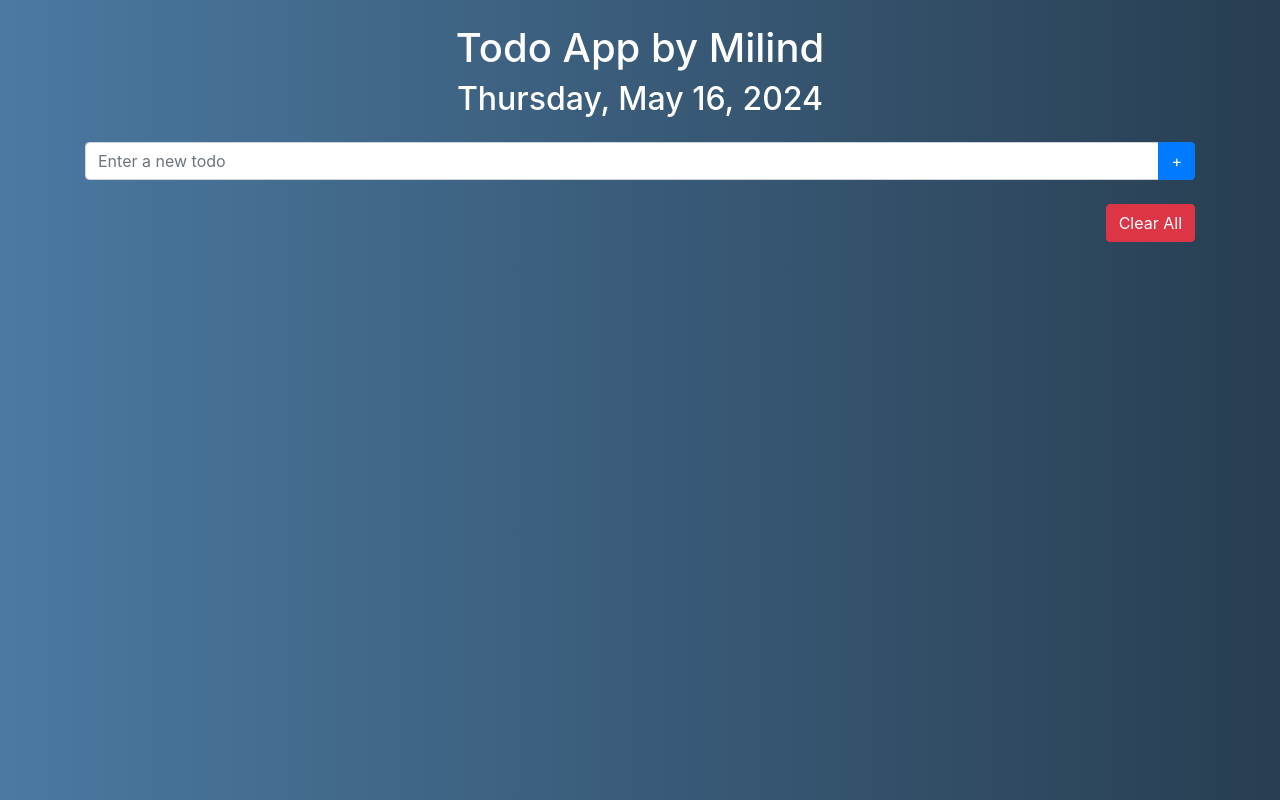
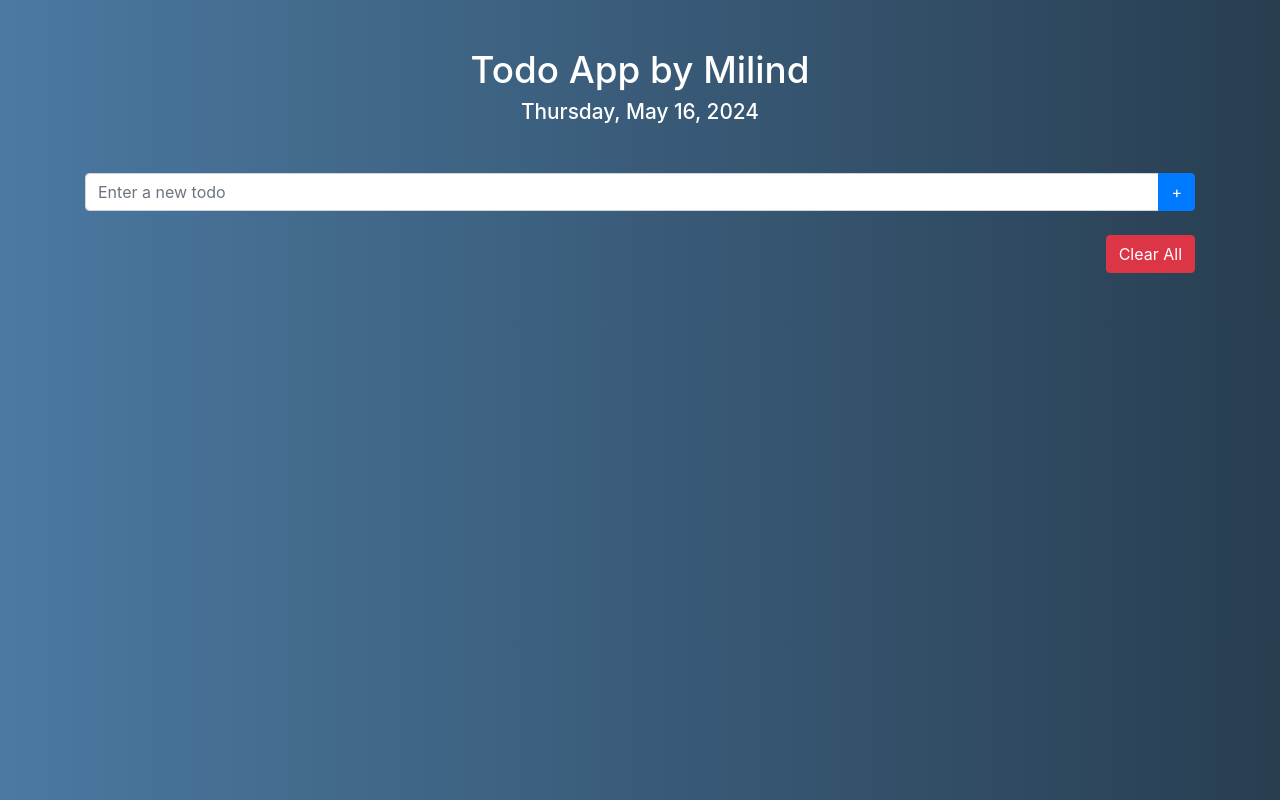
Before and after one commit to milindkusahu/todo-app, a plain HTML site: page index.html in a window 1280 px wide. Drawn offline with nearby package versions, Linux system fonts and the light colour scheme.

Commit message:
Styling changes

```diff
--- a/index.html
+++ b/index.html
@@ -9,7 +9,7 @@
 </head>
 <body>
     <div class="container">
-        <header class="text-center my-4">
+        <header class="text-center my-4 mb-5 mt-5">
           <h1>Todo App by Milind</h1>
           <h2 id="currentDate"></h2>
         </header>
@@ -28,7 +28,7 @@
             <button id="clearAllBtn" class="btn btn-danger">Clear All</button>
           </div>
 
-          <ul id="todoList" class="list-unstyled"></ul>
+          <ul id="todoList" class="list-unstyled mt-5"></ul>
         </main>
 
     <script src="./script.js"></script>
--- a/styles.css
+++ b/styles.css
@@ -10,6 +10,12 @@ body {
 
 h1, h2 {
     color: #fff !important;
+}
+h1 {
+    font-size: 2.3rem !important;
+}
+h2 {
+    font-size: 1.3rem !important;
 }
 
 .todo-item {
```
